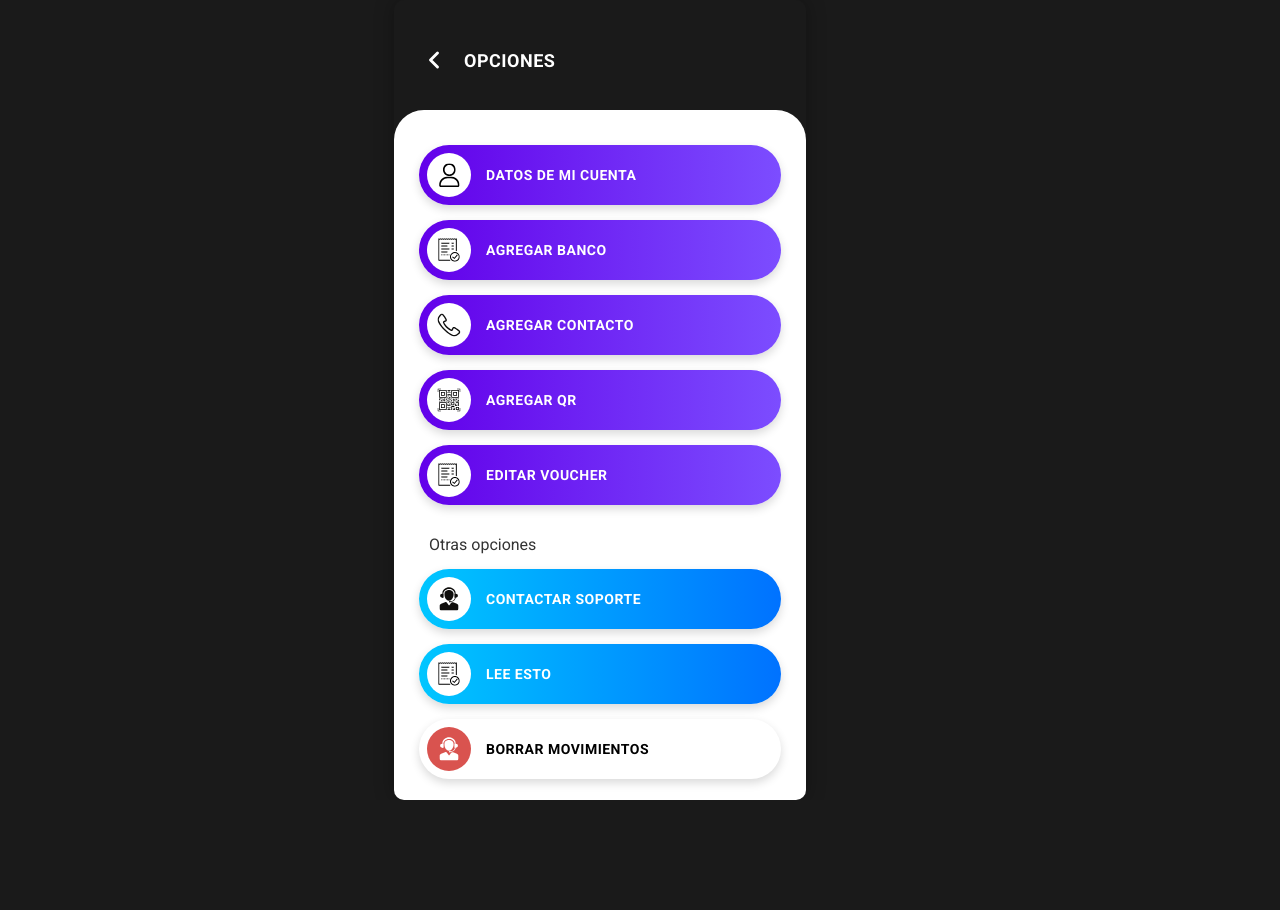
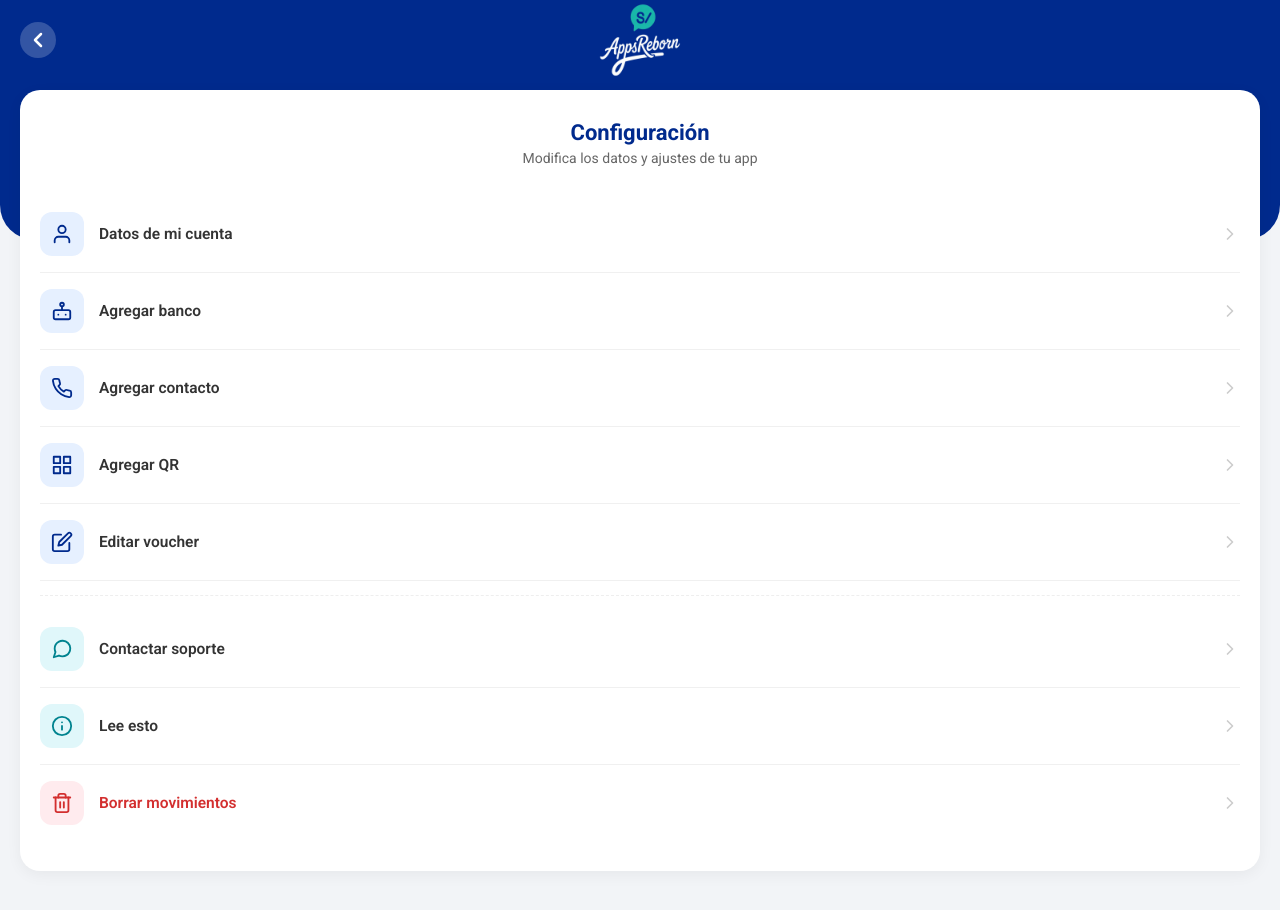
Before and after one commit to maiko-hue/bechepe-v1, a plain HTML site: page bchpe/opciones.html in a window 1280 px wide. Before the commit the page ends 800 px from the top, so only its background shows below. Drawn offline with Linux system fonts and the light colour scheme.

Commit message:
update14

```diff
--- a/bchpe/opciones.html
+++ b/bchpe/opciones.html
@@ -5,48 +5,149 @@
     <meta name="viewport" content="width=device-width, initial-scale=1.0, maximum-scale=1.0, user-scalable=no">
     <title>Opciones</title>
     <link rel="stylesheet" href="styles.css">
-    <link href="https://fonts.googleapis.com/css2?family=Roboto:wght@400;500;700&display=swap" rel="stylesheet">
+    <link href="https://fonts.googleapis.com/css2?family=Roboto:wght@400;500;600;700&display=swap" rel="stylesheet">
     <style>
         * {
             /* Elimina el recuadro azul al hacer clic en celulares */
-    -webkit-tap-highlight-color: transparent;
+            -webkit-tap-highlight-color: transparent !important;
             outline: none !important;
 
             /* Bloquea la selección de texto en toda la app */
-    -webkit-user-select: none;
-    -moz-user-select: none;
-    -ms-user-select: none;
-    user-select: none;
+            -webkit-user-select: none !important;
+            -moz-user-select: none !important;
+            -ms-user-select: none !important;
+            user-select: none !important;
+            box-sizing: border-box;
         }
 
         /* Excepción para que sí se pueda seleccionar/escribir en los inputs */
         input, textarea {
-    -webkit-user-select: auto;
-    -moz-user-select: auto;
-    -ms-user-select: auto;
-    user-select: auto;
-}
-        /* Asegura que el body de opciones sea oscuro */
-        body.opciones-body {
-            background-color: #1a1a1a;
-        }
-        /* Ajuste clave: Quitar padding lateral para que la tarjeta toque los bordes */
-        .opciones-container {
-            padding-left: 0 !important;
-            padding-right: 0 !important;
-            background-color: #1a1a1a;
-        }
-        /* Como quitamos el padding del contenedor, se lo damos al header */
-        .minimal-header {
-            padding: 40px 20px 20px 20px;
+            -webkit-user-select: auto !important;
+            -moz-user-select: auto !important;
+            -ms-user-select: auto !important;
+            user-select: auto !important;
         }
 
-        /* ESTILO PARA EL BOTÓN ROJO */
-        .option-btn.red .btn-icon-circle {
-            background-color: #d9534f !important;
+        /* Bloquea el menú de descarga al mantener presionadas las imágenes */
+        img {
+            -webkit-touch-callout: none !important;
+            -webkit-user-drag: none !important;
         }
 
-        /* --- MODAL NATIVO PERSONALIZADO --- */
+        body {
+            background-color: #f2f4f7;
+            margin: 0;
+            font-family: 'Roboto', sans-serif;
+            /* Evita que la página se recargue al deslizar hacia abajo (Pull-to-refresh) */
+            overscroll-behavior-y: none;
+            overflow-x: hidden;
+        }
+
+        /* --- FONDO SUPERIOR AZUL BCP --- */
+        .blue-bg-curve {
+            position: absolute;
+            top: 0;
+            left: 0;
+            width: 100%;
+            height: 240px;
+            background-color: #002A8D;
+            border-bottom-left-radius: 35px;
+            border-bottom-right-radius: 35px;
+            z-index: 1;
+        }
+
+        /* --- CABECERA --- */
+        .header {
+            display: flex;
+            align-items: center;
+            padding: 20px;
+            position: relative;
+            z-index: 2;
+            height: 80px;
+        }
+        .back-btn {
+            background: rgba(255, 255, 255, 0.2);
+            border: none;
+            cursor: pointer;
+            border-radius: 50%;
+            width: 36px;
+            height: 36px;
+            display: flex;
+            align-items: center;
+            justify-content: center;
+            text-decoration: none;
+        }
+        .logo-center {
+            height: 100px;
+            object-fit: contain;
+            position: absolute;
+            left: 50%;
+            transform: translateX(-50%);
+        }
+
+        /* --- TARJETA BLANCA PRINCIPAL --- */
+        .main-card {
+            position: relative;
+            z-index: 3;
+            background: white;
+            margin: 10px 20px 40px 20px;
+            border-radius: 20px;
+            box-shadow: 0 4px 15px rgba(0,0,0,0.05);
+            padding: 30px 20px;
+        }
+
+        .card-title {
+            font-size: 22px;
+            font-weight: 700;
+            color: #002A8D;
+            text-align: center;
+            margin: 0 0 5px 0;
+        }
+        .card-subtitle {
+            font-size: 14px;
+            color: #666;
+            text-align: center;
+            margin: 0 0 30px 0;
+        }
+
+        /* --- LISTA DE OPCIONES --- */
+        .menu-row {
+            display: flex;
+            align-items: center;
+            padding: 16px 0;
+            border-bottom: 1px solid #f0f0f0;
+            cursor: pointer;
+            text-decoration: none;
+        }
+        .menu-row:last-child {
+            border-bottom: none;
+        }
+        .icon-box {
+            width: 44px;
+            height: 44px;
+            border-radius: 12px;
+            display: flex;
+            align-items: center;
+            justify-content: center;
+            margin-right: 15px;
+            flex-shrink: 0;
+        }
+        .menu-text {
+            flex-grow: 1;
+            color: #333;
+            font-size: 15.5px;
+            font-weight: 600;
+        }
+        .menu-arrow {
+            color: #ccc;
+        }
+
+        /* Colores de los íconos */
+        .bg-blue { background-color: #e6f0ff; color: #002A8D; }
+        .bg-cyan { background-color: #e0f7fa; color: #00838f; }
+        .bg-red { background-color: #ffebee; color: #d32f2f; }
+
+        /* --- MODALES NATIVOS --- */
         .modal-overlay {
             display: none;
             position: fixed;
@@ -59,7 +160,6 @@ input, textarea {
             justify-content: center;
             align-items: center;
             padding: 30px;
-            box-sizing: border-box;
         }
         .modal-card {
             background: white;
@@ -68,7 +168,6 @@ input, textarea {
             border-radius: 15px;
             padding: 25px;
             text-align: center;
-            font-family: 'Roboto', sans-serif;
         }
         .modal-card h3 {
             margin: 0 0 15px 0;
@@ -77,7 +176,7 @@ input, textarea {
         }
         .modal-card p {
             color: #666;
-            font-size: 16px;
+            font-size: 15px;
             line-height: 1.4;
             margin-bottom: 25px;
         }
@@ -87,51 +186,25 @@ input, textarea {
             gap: 12px;
         }
         .btn-modal {
-            padding: 12px;
+            padding: 14px;
             border-radius: 25px;
             border: none;
-            font-size: 16px;
-            font-weight: 500;
+            font-size: 15px;
+            font-weight: 600;
             cursor: pointer;
             width: 100%;
+            letter-spacing: 0.5px;
         }
-        .btn-confirm {
-            background-color: #ff7800;
-            color: white;
-        }
-        .btn-cancel {
-            background-color: transparent;
-            color: #ff7800;
-            font-weight: 600;
-        }
+        .btn-confirm { background-color: #002A8D; color: white; }
+        .btn-cancel { background-color: #f2f2f2; color: #666; }
+        .btn-danger { background-color: #d32f2f; color: white; }
 
-        /* --- NUEVO: ESTILOS MODAL AGREGAR CUENTA --- */
-        .form-group {
-            text-align: left;
-            margin-bottom: 15px;
-        }
-        .form-group label {
-            display: block;
-            color: #555;
-            font-size: 14px;
-            margin-bottom: 6px;
-            font-weight: 500;
-        }
-        .form-group input {
-            width: 100%;
-            padding: 12px;
-            border: 1px solid #ddd;
-            border-radius: 8px;
-            font-size: 15px;
-            box-sizing: border-box;
-            outline: none;
-            font-family: 'Roboto', sans-serif;
-        }
-        .form-group input:focus {
-            border-color: #ff7800;
-        }
+        .form-group { text-align: left; margin-bottom: 15px; }
+        .form-group label { display: block; color: #555; font-size: 13px; margin-bottom: 6px; font-weight: 500; }
+        .form-group input { width: 100%; padding: 12px; border: 1px solid #ddd; border-radius: 8px; font-size: 15px; outline: none; font-family: inherit;}
+        .form-group input:focus { border-color: #002A8D; }
 
-        /* --- NOTIFICACIÓN TOAST NATIVA --- */
+        /* --- TOAST --- */
         #toast-msg {
             visibility: hidden;
             min-width: 250px;
@@ -146,7 +219,6 @@ input, textarea {
             bottom: 30px;
             transform: translateX(-50%);
             font-size: 14px;
-            font-family: 'Roboto', sans-serif;
             font-weight: 500;
             box-shadow: 0px 4px 15px rgba(0,0,0,0.3);
         }
@@ -158,23 +230,35 @@ input, textarea {
         @keyframes fadeout { from {bottom: 30px; opacity: 1;} to {bottom: 0; opacity: 0;} }
     </style>
 </head>
-<body class="opciones-body">
+<body>
 
+    <!-- FONDO Y CABECERA -->
+    <div class="blue-bg-curve"></div>
+
+    <header class="header">
+        <a href="inicio.html" class="back-btn">
+            <svg width="24" height="24" viewBox="0 0 24 24" fill="none" stroke="white" stroke-width="2.5" stroke-linecap="round" stroke-linejoin="round"><path d="M15 18l-6-6 6-6"/></svg>
+        </a>
+        <img src="img/secondlogo.png" alt="Logo" class="logo-center">
+    </header>
+
+    <!-- MODAL BORRAR HISTORIAL -->
     <div class="modal-overlay" id="confirmModal">
         <div class="modal-card">
             <h3>¿Borrar historial?</h3>
             <p>Se eliminarán todos los movimientos registrados hasta el momento. Esta acción no se puede deshacer.</p>
             <div class="modal-buttons">
-                <button class="btn-modal btn-confirm" onclick="ejecutarBorrado()">SÍ, ELIMINAR</button>
+                <button class="btn-modal btn-danger" onclick="ejecutarBorrado()">SÍ, ELIMINAR</button>
                 <button class="btn-modal btn-cancel" onclick="cerrarModal()">CANCELAR</button>
             </div>
         </div>
     </div>
 
+    <!-- MODAL AGREGAR CUENTA -->
     <div class="modal-overlay" id="addAccountModal">
         <div class="modal-card">
             <h3>Agregar Banco</h3>
-            <p style="font-size: 14px; margin-bottom: 20px;">Registra una cuenta para que esté disponible para todos los usuarios.</p>
+            <p style="margin-bottom: 20px;">Registra una cuenta para que esté disponible para todos los usuarios.</p>
 
             <div class="form-group">
                 <label>Nro</label>
@@ -193,85 +277,80 @@ input, textarea {
         </div>
     </div>
 
-    <div class="mobile-wrapper">
-        <div class="mobile-container opciones-container" style="padding: 0 !important;">
+    <!-- TARJETA DE OPCIONES -->
+    <main class="main-card">
+        <h1 class="card-title">Configuración</h1>
+        <p class="card-subtitle">Modifica los datos y ajustes de tu app</p>
 
-            <div class="minimal-header">
-                <a href="inicio.html" class="back-btn">
-                    <svg width="28" height="28" viewBox="0 0 24 24" fill="none" stroke="white" stroke-width="2.5" stroke-linecap="round" stroke-linejoin="round"><path d="M15 18l-6-6 6-6"/></svg>
+        <!-- Bloque 1 -->
+        <a href="datos.html" class="menu-row">
+            <div class="icon-box bg-blue">
+                <svg width="22" height="22" viewBox="0 0 24 24" fill="none" stroke="currentColor" stroke-width="2" stroke-linecap="round" stroke-linejoin="round"><path d="M20 21v-2a4 4 0 0 0-4-4H8a4 4 0 0 0-4 4v2"></path><circle cx="12" cy="7" r="4"></circle></svg>
+            </div>
+            <span class="menu-text">Datos de mi cuenta</span>
+            <svg class="menu-arrow" width="20" height="20" viewBox="0 0 24 24" fill="none" stroke="currentColor" stroke-width="2" stroke-linecap="round" stroke-linejoin="round"><path d="M9 18l6-6-6-6"/></svg>
         </a>
-                <h2>OPCIONES</h2>
+
+        <div class="menu-row" onclick="abrirAddModal()">
+            <div class="icon-box bg-blue">
+                <svg width="22" height="22" viewBox="0 0 24 24" fill="none" stroke="currentColor" stroke-width="2" stroke-linecap="round" stroke-linejoin="round"><rect x="3" y="11" width="18" height="10" rx="2" ry="2"></rect><circle cx="12" cy="5" r="2"></circle><path d="M12 7v4"></path><line x1="8" y1="16" x2="8.01" y2="16"></line><line x1="16" y1="16" x2="16.01" y2="16"></line></svg>
+            </div>
+            <span class="menu-text">Agregar banco</span>
+            <svg class="menu-arrow" width="20" height="20" viewBox="0 0 24 24" fill="none" stroke="currentColor" stroke-width="2" stroke-linecap="round" stroke-linejoin="round"><path d="M9 18l6-6-6-6"/></svg>
         </div>
 
-            <div class="options-card">
-
-                <div class="buttons-group">
-                    <a href="datos.html" class="option-btn purple" style="text-decoration: none;">
-                        <div class="btn-icon-circle">
-                            <img src="img/opc-user.svg" alt="" class="btn-icon">
+        <a href="agregarct.html" class="menu-row">
+            <div class="icon-box bg-blue">
+                <svg width="22" height="22" viewBox="0 0 24 24" fill="none" stroke="currentColor" stroke-width="2" stroke-linecap="round" stroke-linejoin="round"><path d="M22 16.92v3a2 2 0 0 1-2.18 2 19.79 19.79 0 0 1-8.63-3.07 19.5 19.5 0 0 1-6-6 19.79 19.79 0 0 1-3.07-8.67A2 2 0 0 1 4.11 2h3a2 2 0 0 1 2 1.72 12.84 12.84 0 0 0 .7 2.81 2 2 0 0 1-.45 2.11L8.09 9.91a16 16 0 0 0 6 6l1.27-1.27a2 2 0 0 1 2.11-.45 12.84 12.84 0 0 0 2.81.7A2 2 0 0 1 22 16.92z"></path></svg>
             </div>
-                        <span class="btn-text">DATOS DE MI CUENTA</span>
+            <span class="menu-text">Agregar contacto</span>
+            <svg class="menu-arrow" width="20" height="20" viewBox="0 0 24 24" fill="none" stroke="currentColor" stroke-width="2" stroke-linecap="round" stroke-linejoin="round"><path d="M9 18l6-6-6-6"/></svg>
         </a>
 
-                    <div class="option-btn purple" onclick="abrirAddModal()" style="cursor: pointer;">
-                        <div class="btn-icon-circle">
-                            <img src="img/opc-bank.svg" alt="" class="btn-icon">
+        <a href="qradd.html" class="menu-row">
+            <div class="icon-box bg-blue">
+                <svg width="22" height="22" viewBox="0 0 24 24" fill="none" stroke="currentColor" stroke-width="2" stroke-linecap="round" stroke-linejoin="round"><rect x="3" y="3" width="7" height="7"></rect><rect x="14" y="3" width="7" height="7"></rect><rect x="14" y="14" width="7" height="7"></rect><rect x="3" y="14" width="7" height="7"></rect></svg>
             </div>
-                        <span class="btn-text">AGREGAR BANCO</span>
+            <span class="menu-text">Agregar QR</span>
+            <svg class="menu-arrow" width="20" height="20" viewBox="0 0 24 24" fill="none" stroke="currentColor" stroke-width="2" stroke-linecap="round" stroke-linejoin="round"><path d="M9 18l6-6-6-6"/></svg>
+        </a>
+
+        <a href="editable.html" class="menu-row">
+            <div class="icon-box bg-blue">
+                <svg width="22" height="22" viewBox="0 0 24 24" fill="none" stroke="currentColor" stroke-width="2" stroke-linecap="round" stroke-linejoin="round"><path d="M11 4H4a2 2 0 0 0-2 2v14a2 2 0 0 0 2 2h14a2 2 0 0 0 2-2v-7"></path><path d="M18.5 2.5a2.121 2.121 0 0 1 3 3L12 15l-4 1 1-4 9.5-9.5z"></path></svg>
+            </div>
+            <span class="menu-text">Editar voucher</span>
+            <svg class="menu-arrow" width="20" height="20" viewBox="0 0 24 24" fill="none" stroke="currentColor" stroke-width="2" stroke-linecap="round" stroke-linejoin="round"><path d="M9 18l6-6-6-6"/></svg>
+        </a>
+
+        <div style="height: 15px; border-bottom: 1px dashed #eee; margin-bottom: 15px;"></div>
+
+        <!-- Bloque 2 -->
+        <a href="https://t.me/+6weA5d0fVzFlYTcx" target="_blank" class="menu-row">
+            <div class="icon-box bg-cyan">
+                <svg width="22" height="22" viewBox="0 0 24 24" fill="none" stroke="currentColor" stroke-width="2" stroke-linecap="round" stroke-linejoin="round"><path d="M21 11.5a8.38 8.38 0 0 1-.9 3.8 8.5 8.5 0 0 1-7.6 4.7 8.38 8.38 0 0 1-3.8-.9L3 21l1.9-5.7a8.38 8.38 0 0 1-.9-3.8 8.5 8.5 0 0 1 4.7-7.6 8.38 8.38 0 0 1 3.8-.9h.5a8.48 8.48 0 0 1 8 8v.5z"></path></svg>
+            </div>
+            <span class="menu-text">Contactar soporte</span>
+            <svg class="menu-arrow" width="20" height="20" viewBox="0 0 24 24" fill="none" stroke="currentColor" stroke-width="2" stroke-linecap="round" stroke-linejoin="round"><path d="M9 18l6-6-6-6"/></svg>
+        </a>
+
+        <a href="sobre.html" class="menu-row">
+            <div class="icon-box bg-cyan">
+                <svg width="22" height="22" viewBox="0 0 24 24" fill="none" stroke="currentColor" stroke-width="2" stroke-linecap="round" stroke-linejoin="round"><circle cx="12" cy="12" r="10"></circle><line x1="12" y1="16" x2="12" y2="12"></line><line x1="12" y1="8" x2="12.01" y2="8"></line></svg>
+            </div>
+            <span class="menu-text">Lee esto</span>
+            <svg class="menu-arrow" width="20" height="20" viewBox="0 0 24 24" fill="none" stroke="currentColor" stroke-width="2" stroke-linecap="round" stroke-linejoin="round"><path d="M9 18l6-6-6-6"/></svg>
+        </a>
+
+        <div class="menu-row" onclick="abrirModal()">
+            <div class="icon-box bg-red">
+                <svg width="22" height="22" viewBox="0 0 24 24" fill="none" stroke="currentColor" stroke-width="2" stroke-linecap="round" stroke-linejoin="round"><polyline points="3 6 5 6 21 6"></polyline><path d="M19 6v14a2 2 0 0 1-2 2H7a2 2 0 0 1-2-2V6m3 0V4a2 2 0 0 1 2-2h4a2 2 0 0 1 2 2v2"></path><line x1="10" y1="11" x2="10" y2="17"></line><line x1="14" y1="11" x2="14" y2="17"></line></svg>
+            </div>
+            <span class="menu-text" style="color: #d32f2f;">Borrar movimientos</span>
+            <svg class="menu-arrow" width="20" height="20" viewBox="0 0 24 24" fill="none" stroke="currentColor" stroke-width="2" stroke-linecap="round" stroke-linejoin="round"><path d="M9 18l6-6-6-6"/></svg>
         </div>
 
-                    <a href="agregarct.html" class="option-btn purple" style="text-decoration: none;">
-                        <div class="btn-icon-circle">
-                            <img src="img/opc-contact.svg" alt="" class="btn-icon">
-                        </div>
-                        <span class="btn-text">AGREGAR CONTACTO</span>
-                    </a>
-
-                    <a href="qradd.html" class="option-btn purple" style="text-decoration: none;">
-                        <div class="btn-icon-circle">
-                            <img src="img/opc-qr.svg" alt="" class="btn-icon">
-                        </div>
-                        <span class="btn-text">AGREGAR QR</span>
-                    </a>
-
-                    <a href="editable.html" class="option-btn purple" style="text-decoration: none;">
-                        <div class="btn-icon-circle">
-                            <img src="img/opc-voucher.svg" alt="" class="btn-icon">
-                        </div>
-                        <span class="btn-text">EDITAR VOUCHER</span>
-                    </a>
-                </div>
-
-                <p class="section-label">Otras opciones</p>
-
-                <div class="buttons-group">
-                    <a href="https://t.me/+6weA5d0fVzFlYTcx" target="_blank" class="option-btn cyan" style="text-decoration: none;">
-                        <div class="btn-icon-circle">
-                            <img src="img/opc-support.svg" alt="" class="btn-icon">
-                        </div>
-                        <span class="btn-text">CONTACTAR SOPORTE</span>
-                    </a>
-
-                    <a href="sobre.html" class="option-btn cyan" style="text-decoration: none;">
-                        <div class="btn-icon-circle">
-                            <img src="img/opc-voucher.svg" alt="" class="btn-icon">
-                        </div>
-                        <span class="btn-text">LEE ESTO</span>
-                    </a>
-
-                    <div class="option-btn red" onclick="abrirModal()" style="cursor: pointer;">
-                        <div class="btn-icon-circle">
-                            <img src="img/opc-support.svg" alt="" class="btn-icon" style="filter: brightness(0) invert(1);">
-                        </div>
-                        <span class="btn-text">BORRAR MOVIMIENTOS</span>
-                    </div>
-                </div>
-
-                <div style="height: 50px;"></div>
-            </div>
-
-        </div>
-    </div>
+    </main>
 
     <div id="toast-msg"></div>
 
```
Also changed, not shown: bchpe/img/secondlogo.png (added). Lines whose indentation alone changed are shown as unchanged.
